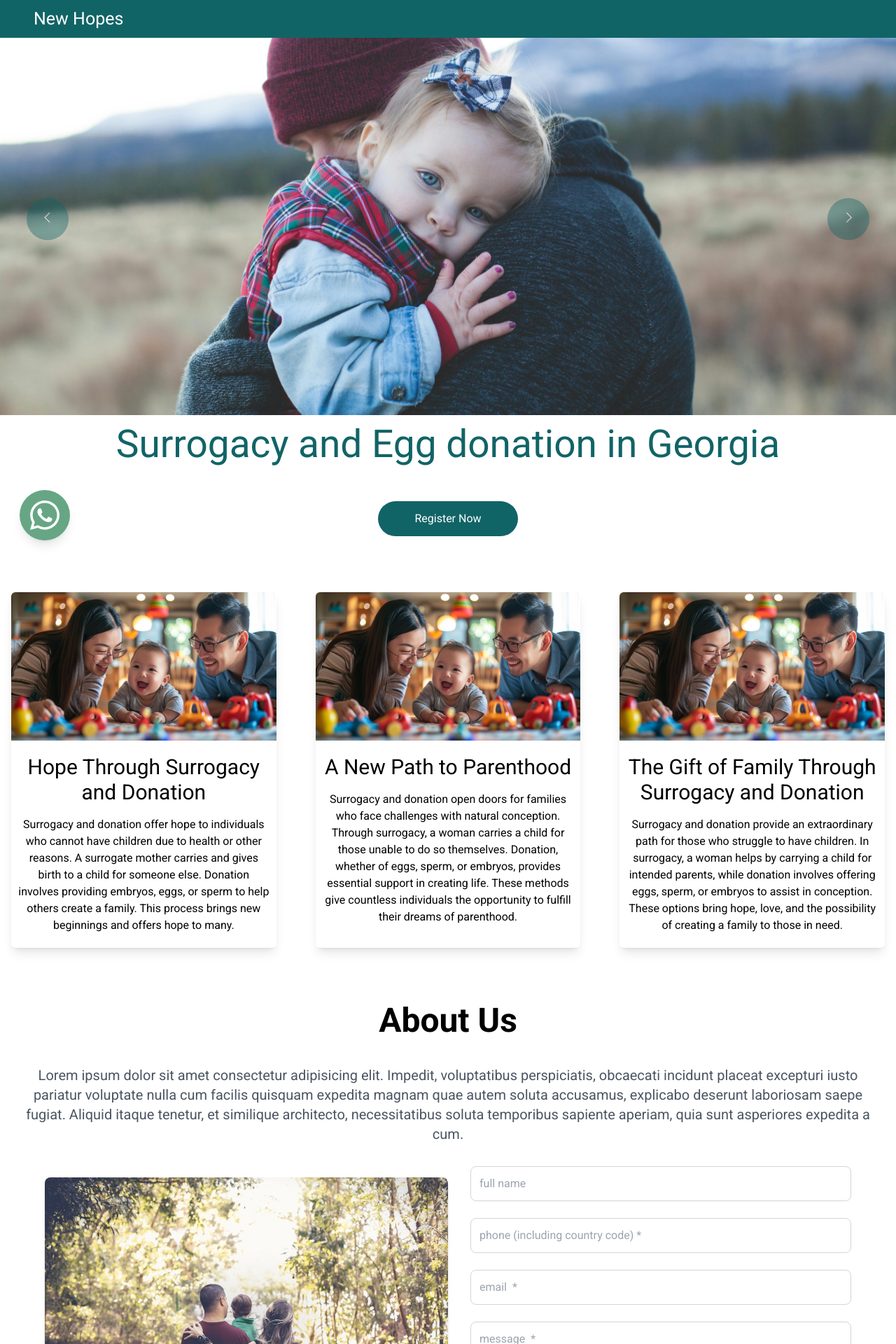
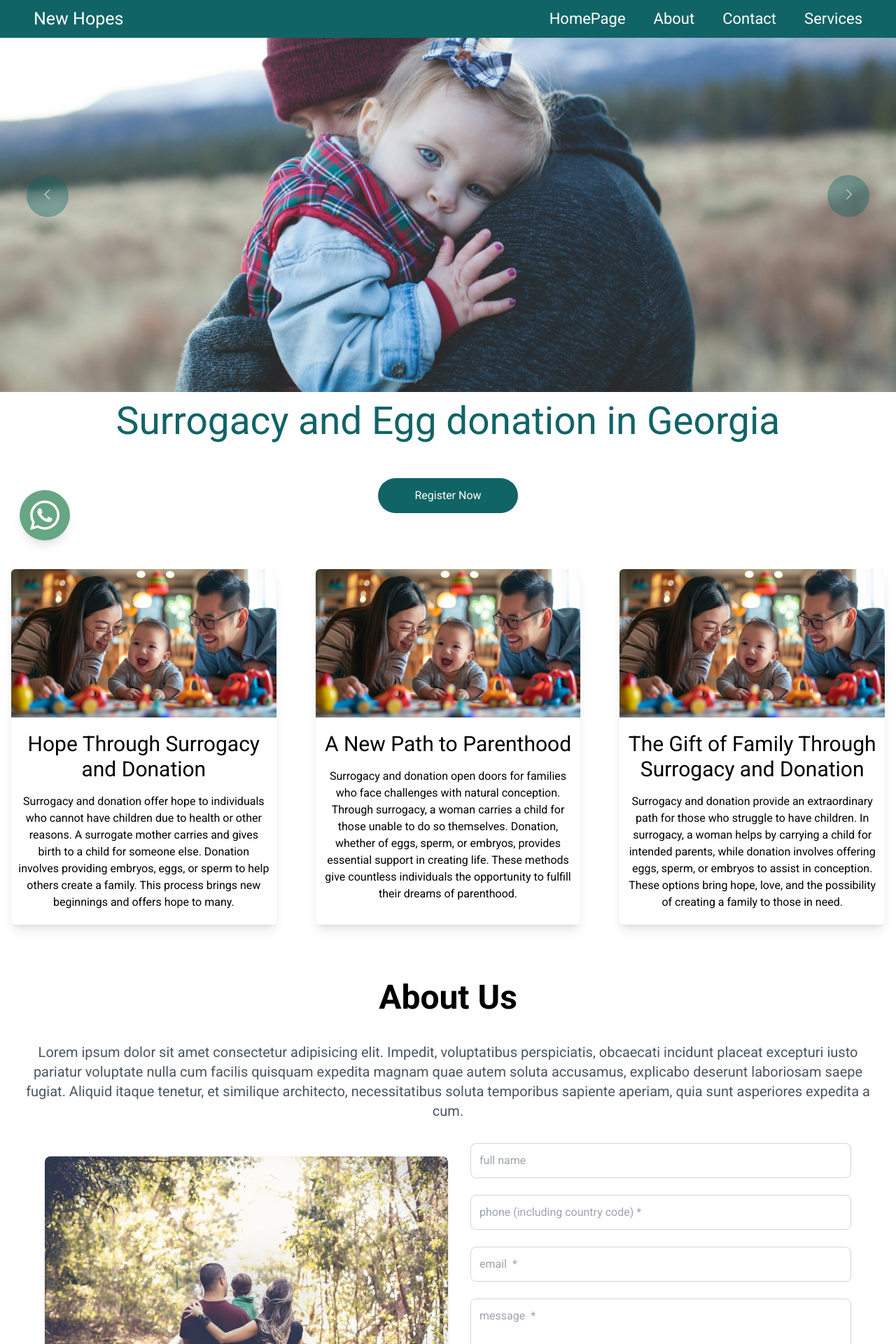
Before and after one commit to NikolozGel/Surrogacy-And-Egg-Donation, a React (Vite) app: page / in a window 1280 px wide. Shown: the top 1920 px of the page at 70% size. Built offline with nearby package versions, Linux system fonts and the light colour scheme.

Commit message:
fix: two divs place them together

```diff
--- a/src/components/Content/ContentSectionForms.tsx
+++ b/src/components/Content/ContentSectionForms.tsx
@@ -1,42 +1,96 @@
-interface FormData {
-  firstName: string;
-  lastName: string;
+import { yupResolver } from "@hookform/resolvers/yup";
+import { useState } from "react";
+import { useForm } from "react-hook-form";
+import * as yup from "yup";
+
+const schema = yup.object({
+  fullName: yup.string().required("name is required"),
+  phone: yup.string().required("phone is required"),
+  email: yup
+    .string()
+    .required("email is required")
+    .matches(
+      /^[a-zA-Z0-9._%+-]+@[a-zA-Z0-9.-]+\.[a-zA-Z]{2,}$/,
+      "Email is not valid"
+    ),
+  message: yup.string().required("message is required"),
+});
+
+interface inputs {
+  fullName: string;
+  phone: string;
   email: string;
   message: string;
 }
 
 export default function ContentSectionForms() {
+  const {
+    register,
+    handleSubmit,
+    formState: { errors },
+  } = useForm<inputs>({
+    resolver: yupResolver(schema),
+  });
+
+  const [submited, setSubmited] = useState<boolean>(false);
+
+  const onSubmit = () => {
+    setSubmited(true);
+  };
+
   return (
     <>
       <div className="w-full lg:w-1/2">
-        <form className="flex flex-col gap-6">
+        <form onSubmit={handleSubmit(onSubmit)} className="flex flex-col gap-6">
+          <div>
+            {errors.fullName ? (
+              <p className="mb-3 text-red-500">{errors.fullName.message}</p>
+            ) : null}
             <input
               type="text"
-            id="firstName"
-            name="firstName"
+              id="fullName"
+              {...register("fullName")}
               placeholder="full name"
               className="p-3 border border-gray-300 rounded-lg w-full focus:outline-none focus:ring-2 focus:ring-blue-500"
             />
+          </div>
+          <div>
+            {errors.phone ? (
+              <p className="mb-3 text-red-500">{errors.phone.message}</p>
+            ) : null}
             <input
-            type="text"
-            id="lastName"
-            name="lastName"
+              type="tel"
+              id="phone"
+              {...register("phone")}
               placeholder="phone (including country code) *"
               className="p-3 border border-gray-300 rounded-lg w-full focus:outline-none focus:ring-2 focus:ring-blue-500"
             />
+          </div>
+
+          <div>
+            {errors.email ? (
+              <p className="mb-3 text-red-500">{errors.email.message}</p>
+            ) : null}
             <input
+              type="email"
               id="email"
-            name="email"
+              {...register("email")}
               placeholder="email  *"
               className="p-3 border border-gray-300 rounded-lg w-full focus:outline-none focus:ring-2 focus:ring-blue-500"
             />
+          </div>
+          <div>
+            {errors.message ? (
+              <p className="mb-3 text-red-500">{errors.message.message}</p>
+            ) : null}
             <textarea
               id="message"
-            name="message"
               rows={4}
               placeholder="message  *"
               className="p-3 border border-gray-300 rounded-lg w-full focus:outline-none focus:ring-2 focus:ring-blue-500"
             ></textarea>
+          </div>
+
           <button
             type="submit"
             className="p-3 bg-blue-500 text-white rounded-lg hover:bg-blue-600 focus:outline-none focus:ring-2 focus:ring-blue-500"
@@ -44,6 +98,9 @@ export default function ContentSectionForms() {
             Submit
           </button>
         </form>
+        <p className={`${submited ? "block" : "hidden"}`}>
+          Thank you, we'll contact you as soon as possible!
+        </p>
       </div>
     </>
   );
--- a/src/components/HamburgerMenu.tsx
+++ b/src/components/HamburgerMenu.tsx
@@ -7,7 +7,7 @@ export default function HamburgerMenu({ isOpen }: { isOpen: boolean }) {
         isOpen ? "translate-y-0" : "-translate-y-[380px]"
       }`}
     >
-      <ul className="lg:hidden  flex flex-col gap-10 bg-[#116466] bg-opacity-95 pt-5 pl-12   top-0 bottom-[45%] left-0 rounded-b-lg pb-10">
+      <ul className="lg:hidden  flex flex-col gap-10 bg-[#116466] bg-opacity-95 pb-5 pl-12 top-0 bottom-[45%] left-0 rounded-b-lg ">
         <li className="text-[30px] text-white hover:opacity-50">
           <Link to="/">Home</Link>
         </li>
@@ -18,7 +18,7 @@ export default function HamburgerMenu({ isOpen }: { isOpen: boolean }) {
         <li className="text-[30px]  text-white hover:opacity-50">
           <Link to="/contact">Contact</Link>
         </li>
-        <li className="text-[30px]  text-white hover:opacity-50">
+        <li className="text-[30px]  text-white hover:opacity-50 ">
           <Link to="/services">Services</Link>
         </li>
       </ul>
--- a/src/components/Header.tsx
+++ b/src/components/Header.tsx
@@ -11,9 +11,7 @@ export default function Header() {
   const navigate = useNavigate();
 
   return (
-    <>
-      <header>
-        <div className="flex justify-between py-2  px-12 items-center bg-[#116466] fixed z-20 w-full ">
+    <header className="flex justify-between py-2  px-12 items-center bg-[#116466] fixed z-20 w-full ">
       <h1
         className="text-[25px] text-white cursor-pointer"
         onClick={() => navigate("/")}
@@ -29,15 +27,12 @@ export default function Header() {
           <FaBars color="gray" size={26} />
         </button>
       )}
-        </div>
-        {/* ეს არის ნავიგაცია რომ გამოჩნდეს Mobile device-სთვის*/}
 
       <HamburgerMenu isOpen={isOpen} />
 
       {/* ეს არის მთავარი მენიუ*/}
       <div className="hidden lg:flex">
-          <div className="flex justify-center"></div>
-          <ul className="flex gap-10">
+        <ul className="flex gap-10 z-20">
           <li className="text-white text-[22px]">
             <Link to="/">HomePage</Link>
           </li>
@@ -53,6 +48,5 @@ export default function Header() {
         </ul>
       </div>
     </header>
-    </>
   );
 }
--- a/src/components/RegistrationForm.tsx
+++ b/src/components/RegistrationForm.tsx
@@ -33,10 +33,11 @@ export default function RegistrationForm() {
     resolver: yupResolver(schema),
   });
 
+  const [submited, setSubmited] = useState(false);
+
   const onSubmit: SubmitHandler<Inputs> = () => {
     setSubmited(true);
   };
-  const [submited, setSubmited] = useState(false);
   return (
     <>
       <div>
```
Lines whose indentation alone changed are shown as unchanged.
